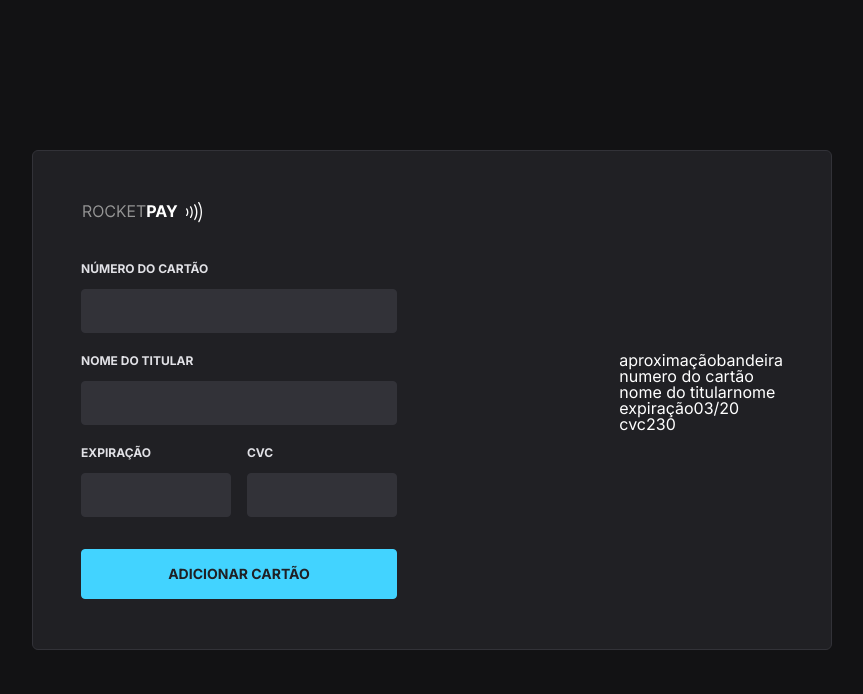
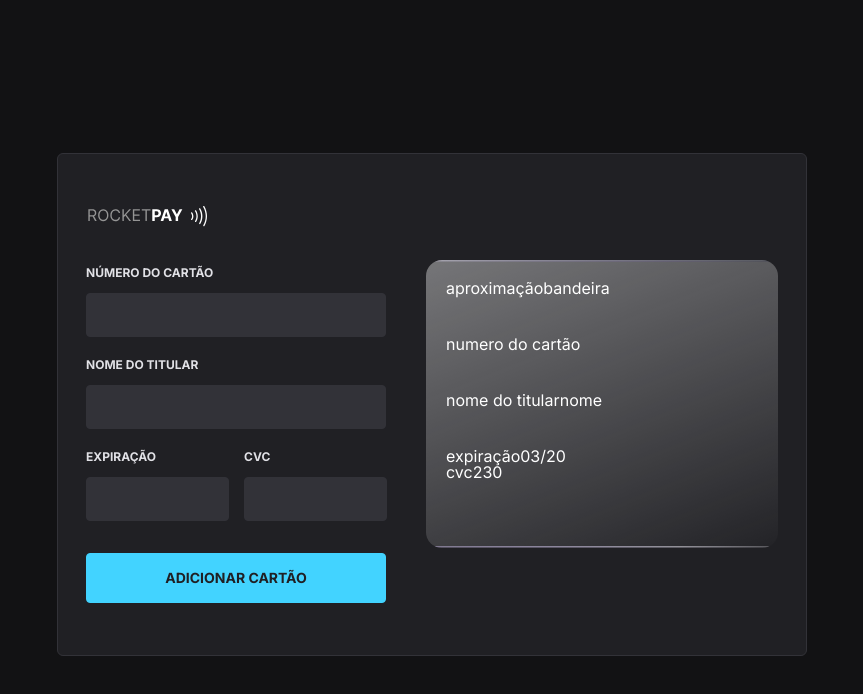
Before and after one commit to emeraldknight-sp/react-add-payment-method, a React (Vite) app: page / in a window 1280 px wide. Shown: the top 694 px of the page, without its empty margins (208-1071 px from the left). Built offline with nearby package versions, Linux system fonts and the light colour scheme.

Commit message:
💄 Add or update the UI and style files

```diff
--- a/src/components/CardCredit/CardCredit.style.js
+++ b/src/components/CardCredit/CardCredit.style.js
@@ -1,3 +1,79 @@
 import styled from "styled-components";
 
-export const StyledCardCredit = styled.div``;
+export const StyledCardCredit = styled.section`
+  display: none;
+  background: no-repeat center/cover;
+  background-image: url("/cc-bg.svg");
+  /* width: 15rem;
+  height: 11rem; */
+  width: 22rem;
+  height: 18rem;
+  padding: 1.25rem;
+  border-radius: 1rem;
+
+  flex-direction: column;
+  gap: 2.5rem;
+
+  .cc-logo {
+    display: flex;
+    justify-content: space-between;
+    align-items: center;
+  }
+
+  .cc-info {
+    display: grid;
+    gap: 1.4rem;
+  }
+
+  .cc-number {
+    font-size: 1.5rem;
+    font-weight: bold;
+    line-height: 2rem;
+    letter-spacing: 0.04em;
+
+    color: #e8e8e8;
+    text-shadow: 0 0.12rem 0.32rem rgb(23 23 23 / 40%);
+  }
+
+  .cc-holder,
+  .cc-expiration,
+  .cc-security {
+    display: grid;
+    gap: 0.4rem;
+  }
+
+  .label {
+    font-size: 0.625rem;
+    line-height: 1.2rem;
+  }
+
+  .value {
+    font-size: 0.875rem;
+    font-weight: bold;
+    color: #ffffff;
+    text-shadow: 0 0.25rem 0.25rem rgb(22 22 22 / 16%);
+    text-transform: uppercase;
+  }
+
+  .cc-extra {
+    display: flex;
+    justify-content: space-between;
+    align-items: center;
+  }
+
+  .cc,
+  .cc-logo,
+  .cc-number {
+    position: relative;
+  }
+
+  .cc-bg {
+    position: absolute;
+    inset: 0;
+    z-index: 0;
+  }
+
+  @media (min-width: 768px) {
+    display: flex;
+  }
+`;
--- a/src/components/Form/Form.style.js
+++ b/src/components/Form/Form.style.js
@@ -3,7 +3,7 @@ import styled from "styled-components";
 export const StyledForm = styled.form`
   display: flex;
   flex-direction: column;
-  width: 45%;
+  width: 100%;
   gap: 2rem;
 
   .form-content {
@@ -16,6 +16,11 @@ export const StyledForm = styled.form`
     display: flex;
     flex-direction: column;
     gap: 0.5rem;
+
+    span {
+      color: var(--cyan-500);
+      font-size: 10px;
+    }
   }
 
   .flex {
@@ -28,7 +33,7 @@ export const StyledForm = styled.form`
   }
 
   .flex .input-wrapper input {
-    width: 73%;
+    width: 60%;
   }
 
   label {
@@ -51,4 +56,30 @@ export const StyledForm = styled.form`
     text-transform: uppercase;
     outline: none;
   }
+
+  @media (min-width: 375px) {
+    .flex .input-wrapper input {
+      width: 67%;
+    }
+  }
+
+  @media (min-width: 375px) {
+    .flex .input-wrapper input {
+      width: 72%;
+    }
+  }
+
+  @media (min-width: 768px) {
+    .flex .input-wrapper input {
+      width: 84%;
+    }
+  }
+
+  @media (min-width: 1024px) {
+    width: 300px;
+
+    .flex .input-wrapper input {
+      width: 72%;
+    }
+  }
 `;
--- a/src/components/Panel/Panel.style.js
+++ b/src/components/Panel/Panel.style.js
@@ -2,14 +2,26 @@ import styled from "styled-components";
 
 export const StyledPanel = styled.div`
   display: flex;
-  flex-direction: row;
+  flex-direction: column;
   justify-content: space-between;
   align-items: center;
+  gap: 40px;
 
   background-color: var(--gray-800);
-  width: 800px;
-  height: 500px;
-  padding: 28px 48px;
+  width: 100%;
+  height: 90%;
+
+  padding: 28px 18px;
+  margin: 2rem 0;
+
   border: 1px solid var(--border);
   border-radius: 6px;
+
+  @media (min-width: 768px) {
+    padding: 48px 28px;
+  }
+
+  @media (min-width: 1024px) {
+    flex-direction: row;
+  }
 `;
--- a/src/pages/AddPaymentMethod/AddPaymentMethod.style.js
+++ b/src/pages/AddPaymentMethod/AddPaymentMethod.style.js
@@ -10,4 +10,12 @@ export const StyledAddPaymentMethod = styled.div`
   height: 100vh;
   background-color: var(--background);
   color: var(--white);
+
+  @media (min-width: 768px) {
+    height: 100%;
+  }
+
+  @media (min-width: 1024px) {
+    height: 100vh;
+  }
 `;
```
